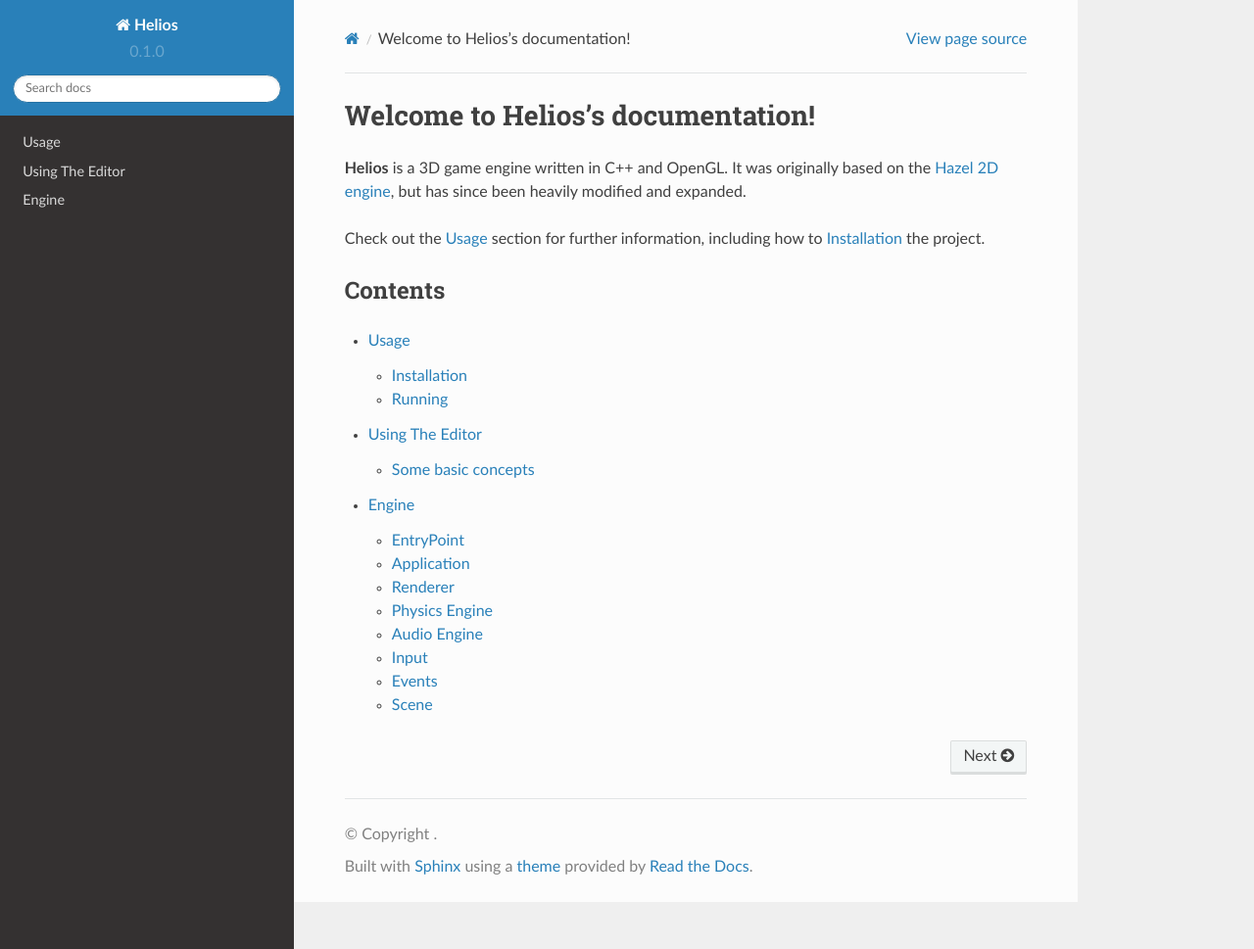
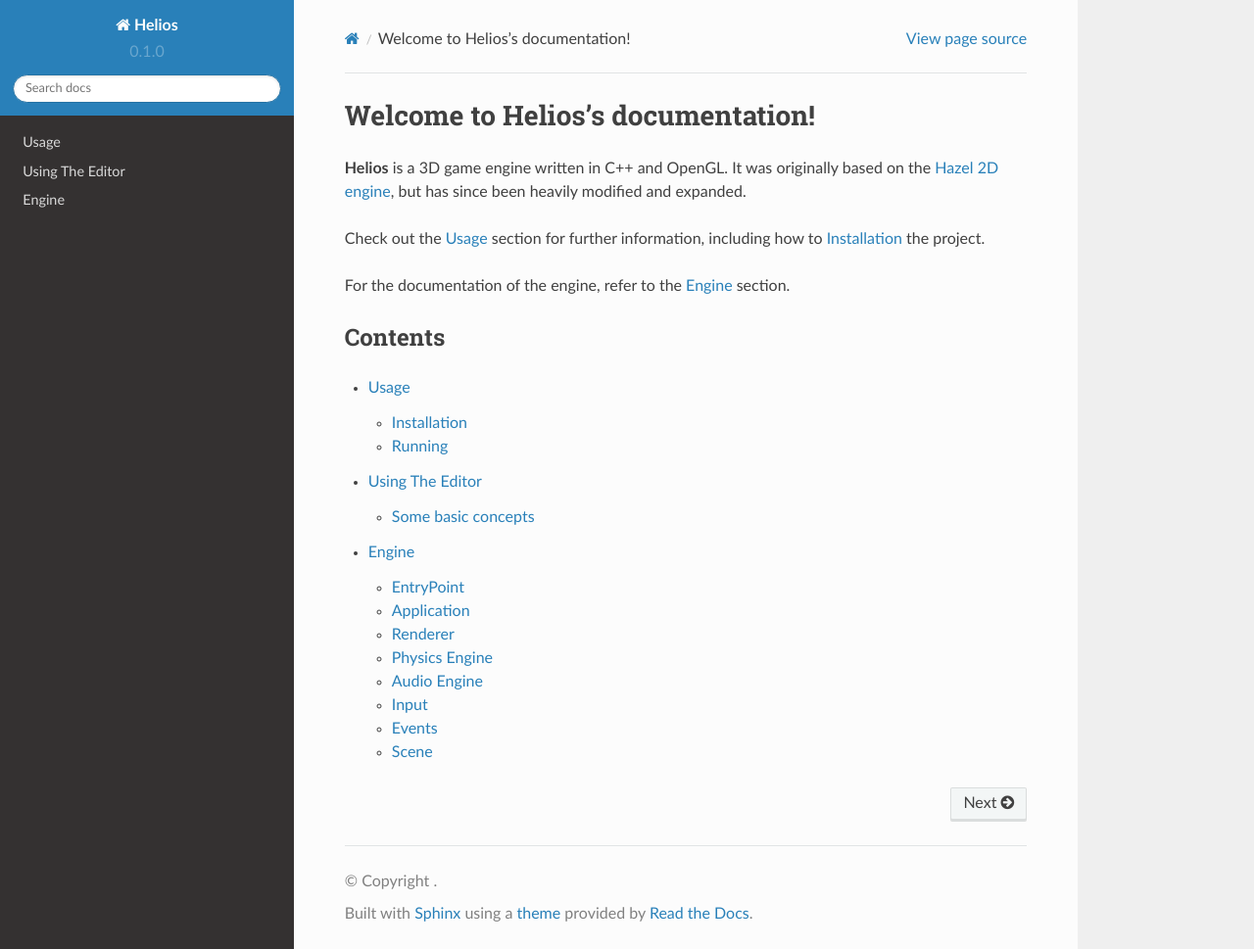
Before and after one commit to RyuTribal/D7049E, a Sphinx documentation site: the page built from docs/source/index.rst, in a window 1280 px wide and 969 px high. Shown: the whole window at 98% size. Built offline with Sphinx 7.4.7 and the Read the Docs theme 2.0.0, drawn with Linux system fonts in a browser that asks for light colours; pages that are not in the unit, such as notebooks, are missing from menus.

Commit message:
added the engine sections to the main page

```diff
--- a/docs/source/index.rst
+++ b/docs/source/index.rst
@@ -6,7 +6,9 @@
 but has since been heavily modified and expanded.
 
 Check out the :doc:`usage` section for further information, including
-how to :ref:`installation` the project.
+how to :ref:`install` the project.
+
+For the documentation of the engine, refer to the :doc:`engine` section.
 
 Contents
 --------
--- a/docs/source/usage.rst
+++ b/docs/source/usage.rst
@@ -1,7 +1,7 @@
 Usage
 =====
 
-.. _installation:
+.. _install:
 
 Installation
 ------------
```
